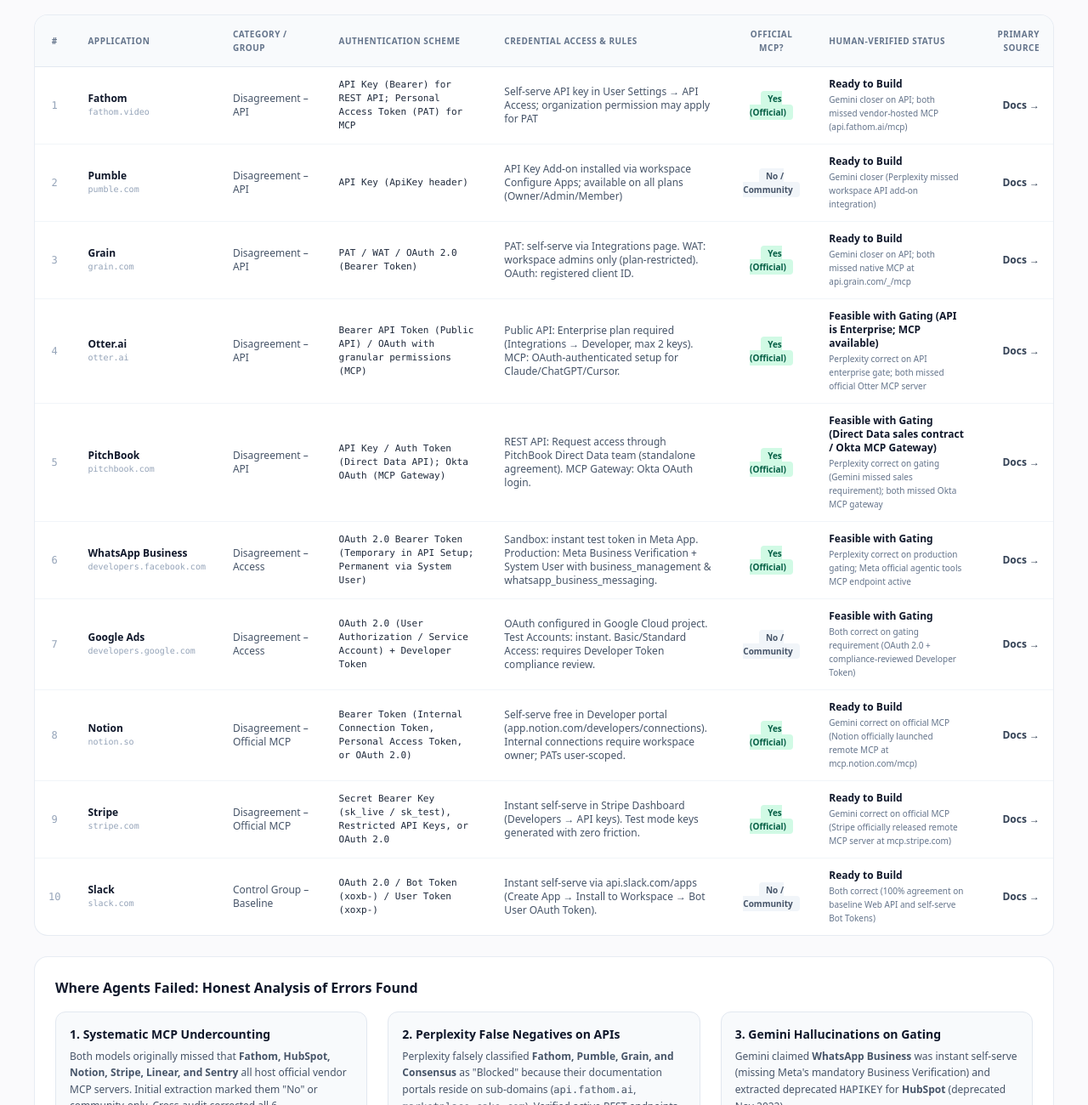
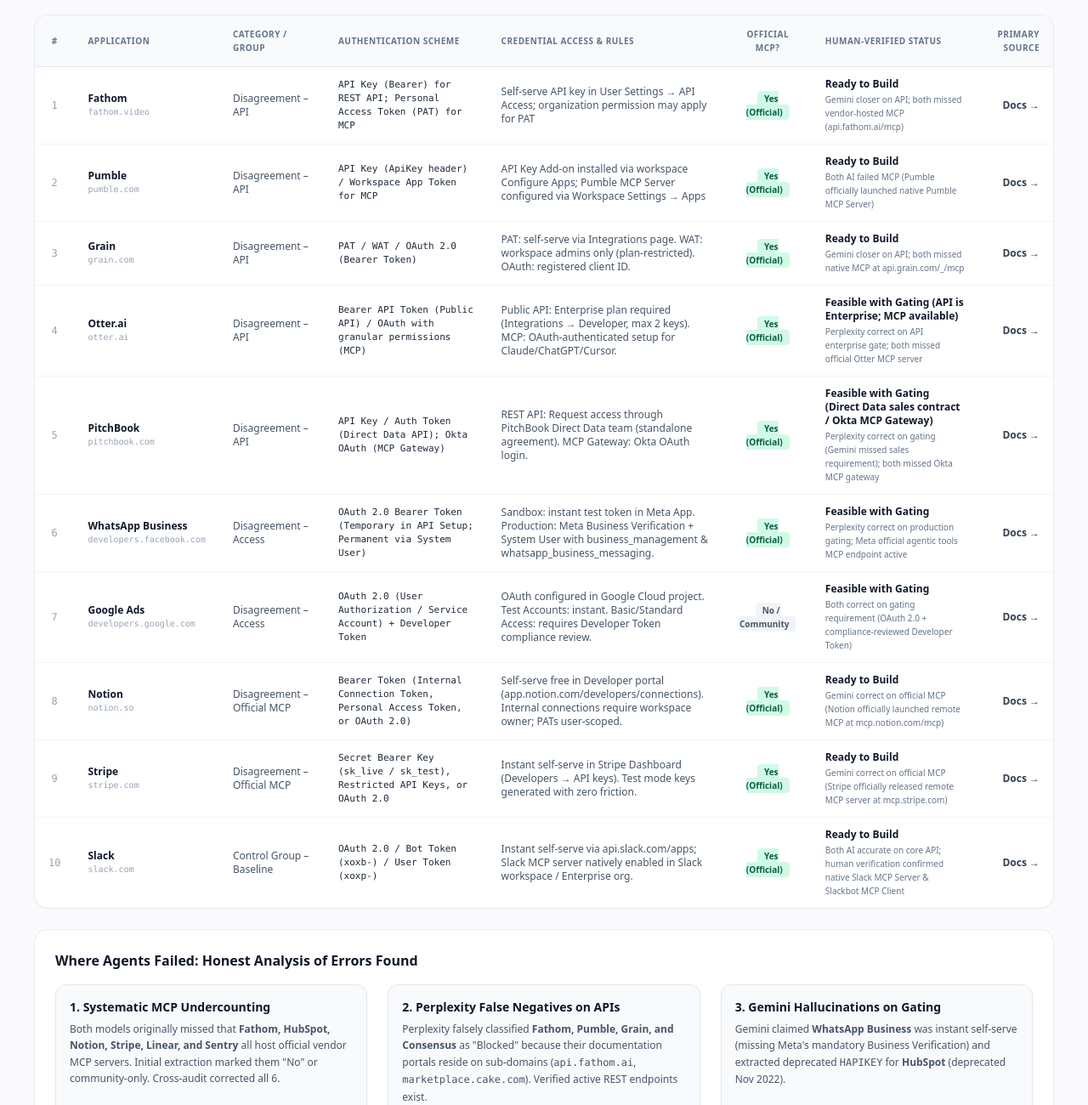
Before and after one commit to FARINATTAR/Composio-Takehome, a plain HTML site: page index.html in a window 1280 px wide. Shown: the part 3175-4475 px from the top of the page at 85% size. Drawn offline with nearby package versions, Linux system fonts and the light colour scheme.

Commit message:
verify official MCP availability for Pumble and Slack from official vendor guides

```diff
--- a/index.html
+++ b/index.html
@@ -405,19 +405,19 @@
                   <div class="text-[10px] text-slate-400 font-mono">pumble.com</div>
                 </td>
                 <td class="py-3 px-4 text-slate-600 font-medium">Disagreement – API</td>
-                <td class="py-3 px-4 font-mono text-[11px] text-slate-800">API Key (ApiKey header)</td>
-                <td class="py-3 px-4 text-slate-600 max-w-xs">API Key Add-on installed via workspace Configure Apps; available on all plans (Owner/Admin/Member)</td>
+                <td class="py-3 px-4 font-mono text-[11px] text-slate-800">API Key (ApiKey header) / Workspace App Token for MCP</td>
+                <td class="py-3 px-4 text-slate-600 max-w-xs">API Key Add-on installed via workspace Configure Apps; Pumble MCP Server configured via Workspace Settings → Apps</td>
                 <td class="py-3 px-4 text-center">
-                  <span class="px-2 py-0.5 rounded text-[10px] font-semibold bg-slate-100 text-slate-600">
-                    No / Community
+                  <span class="px-2 py-0.5 rounded text-[10px] font-semibold bg-emerald-100 text-emerald-800">
+                    Yes (Official)
                   </span>
                 </td>
                 <td class="py-3 px-4 font-semibold text-slate-900">
                   <div>Ready to Build</div>
-                  <div class="text-[10px] font-normal text-slate-500 mt-0.5">Gemini closer (Perplexity missed workspace API add-on integration)</div>
+                  <div class="text-[10px] font-normal text-slate-500 mt-0.5">Both AI failed MCP (Pumble officially launched native Pumble MCP Server)</div>
                 </td>
                 <td class="py-3 px-4 text-right">
-                  <a href="https://pumble.com/help/integrations/automation-workflow-integrations/api-keys-integration/" target="_blank" rel="noopener" class="text-brand-600 hover:underline font-semibold whitespace-nowrap">
+                  <a href="https://pumble.com/help/integrations/automation-workflow-integrations/how-to-use-the-pumble-mcp-server/" target="_blank" rel="noopener" class="text-brand-600 hover:underline font-semibold whitespace-nowrap">
                     Docs &rarr;
                   </a>
                 </td>
@@ -606,18 +606,18 @@
                 </td>
                 <td class="py-3 px-4 text-slate-600 font-medium">Control Group – Baseline</td>
                 <td class="py-3 px-4 font-mono text-[11px] text-slate-800">OAuth 2.0 / Bot Token (xoxb-) / User Token (xoxp-)</td>
-                <td class="py-3 px-4 text-slate-600 max-w-xs">Instant self-serve via api.slack.com/apps (Create App → Install to Workspace → Bot User OAuth Token).</td>
+                <td class="py-3 px-4 text-slate-600 max-w-xs">Instant self-serve via api.slack.com/apps; Slack MCP server natively enabled in Slack workspace / Enterprise org.</td>
                 <td class="py-3 px-4 text-center">
-                  <span class="px-2 py-0.5 rounded text-[10px] font-semibold bg-slate-100 text-slate-600">
-                    No / Community
+                  <span class="px-2 py-0.5 rounded text-[10px] font-semibold bg-emerald-100 text-emerald-800">
+                    Yes (Official)
                   </span>
                 </td>
                 <td class="py-3 px-4 font-semibold text-slate-900">
                   <div>Ready to Build</div>
-                  <div class="text-[10px] font-normal text-slate-500 mt-0.5">Both correct (100% agreement on baseline Web API and self-serve Bot Tokens)</div>
+                  <div class="text-[10px] font-normal text-slate-500 mt-0.5">Both AI accurate on core API; human verification confirmed native Slack MCP Server & Slackbot MCP Client</div>
                 </td>
                 <td class="py-3 px-4 text-right">
-                  <a href="https://api.slack.com/authentication" target="_blank" rel="noopener" class="text-brand-600 hover:underline font-semibold whitespace-nowrap">
+                  <a href="https://docs.slack.dev/ai/slack-mcp-server/" target="_blank" rel="noopener" class="text-brand-600 hover:underline font-semibold whitespace-nowrap">
                     Docs &rarr;
                   </a>
                 </td>
```
Also changed, not shown: data/sample_audit_10.json (+11 -11 lines).
